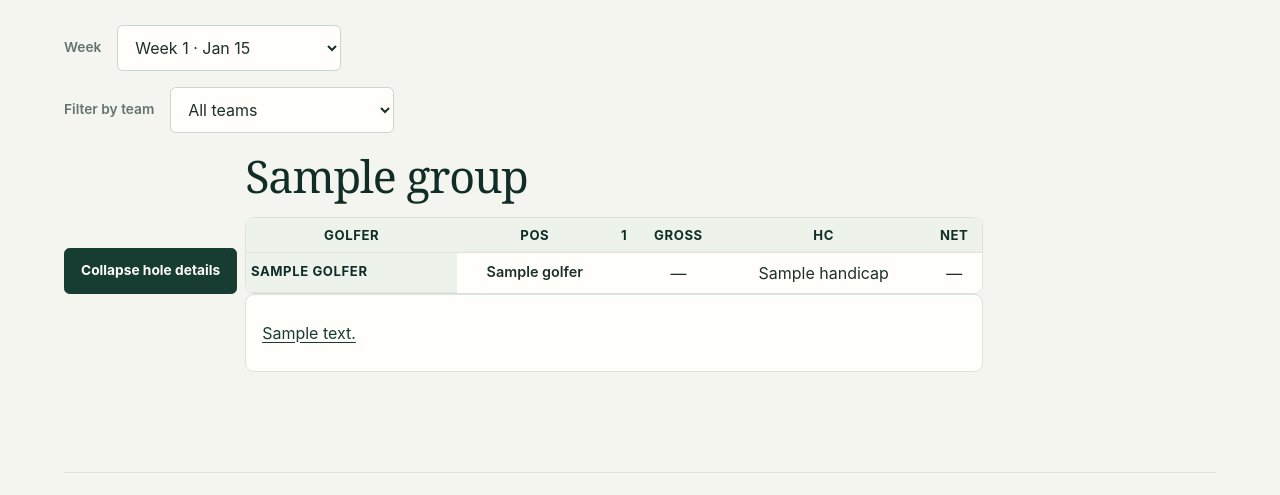
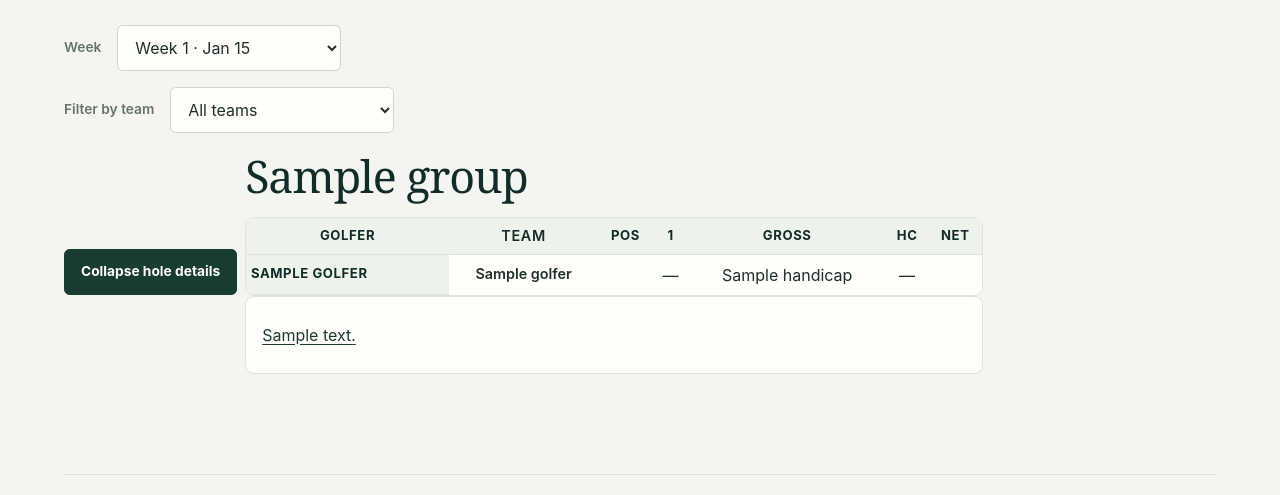
Before and after one commit to adhatcher-org/golf_league, a FastAPI app: template templates/player/scores/week.html in a window 1280 px wide. Shown: the part 333-828 px from the top of the page. Run offline with FastAPI, Linux system fonts and the light colour scheme; the template is opened without the code that fills it: most values are stand-ins (such as "Sample title", 1, 10 or a date in 2020); parts of the project's set-up code (start-up, migrations or seed data) failed here and were passed over.

Commit message:
GL-?: add missing Team header to player scores table
The player week scores table rendered a Team cell in every data row but
had no matching <th>Team</th> in the header, shifting every column one
slot to the right (golfer name under Pos, position under hole 10, etc.).
Add the Team header cell so headers line up with data cells.

```diff
--- a/templates/player/scores/week.html
+++ b/templates/player/scores/week.html
@@ -42,7 +42,7 @@
             <h2 id="group-title-{{ loop.index }}">{{ group.label }}</h2>
             <div class="table-wrap score-grid score-grid--named">
                 <table>
-                    <thead><tr><th scope="col">Golfer</th><th scope="col" class="score-position">Pos</th>{% for number in hole_numbers %}<th scope="col" class="score-hole">{{ number }}</th>{% endfor %}<th scope="col">Gross</th><th scope="col">HC</th><th scope="col">Net</th></tr></thead>
+                    <thead><tr><th scope="col">Golfer</th><th scope="col" class="score-team">Team</th><th scope="col" class="score-position">Pos</th>{% for number in hole_numbers %}<th scope="col" class="score-hole">{{ number }}</th>{% endfor %}<th scope="col">Gross</th><th scope="col">HC</th><th scope="col">Net</th></tr></thead>
                     <tbody>
                         {% for item in group.matches %}
                         {% set view = item.view %}
```
